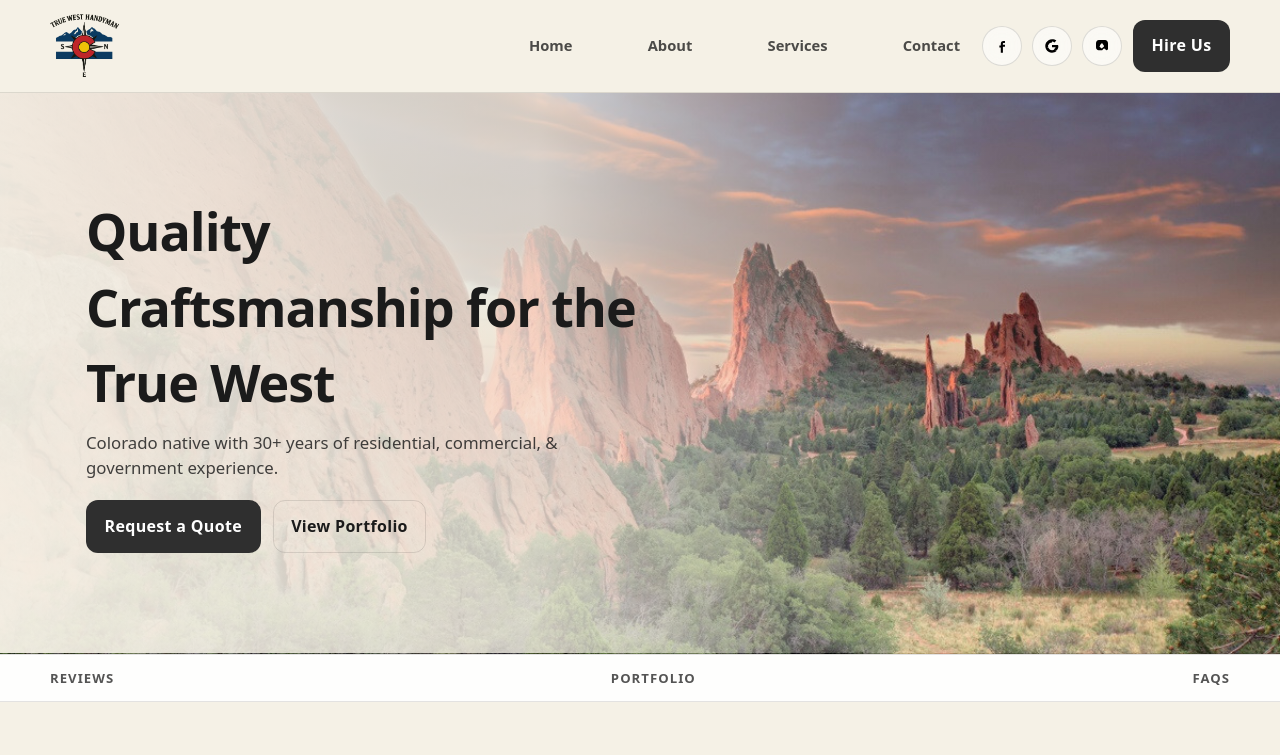
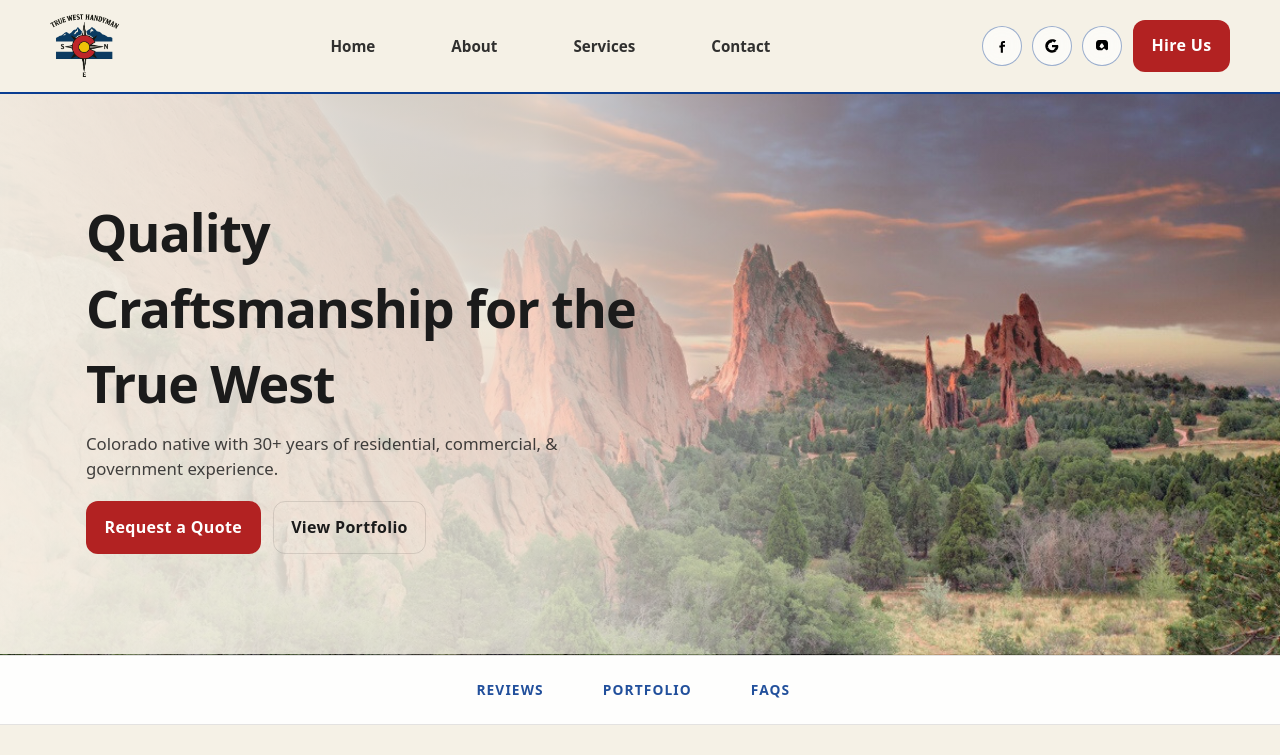
Before and after one commit to cmsteiner495/True-West-Handyman, a plain HTML site: page index.html in a window 1280 px wide. Shown: the top 755 px of the page. Drawn offline with Linux system fonts and the light colour scheme.

Commit message:
Apply Colorado palette and improve navigation

```diff
--- a/css/styles.css
+++ b/css/styles.css
@@ -6,12 +6,17 @@
   --panel: #ffffff;
   --line: rgba(27,27,27,.12);
 
+  --co-blue: #0A3D91;
+  --co-red: #B22222;
+  --co-gold: #D4A017;
+  --co-pine: #1F5E3B;
+
   --dark: #2a2a2a;
   --dark2: #1f1f1f;
 
   --accent: #67b36b;     /* green CTA like “Get a Free Quote” */
   --accent2: #6bc1c3;    /* optional secondary */
-  --btn: #2f2f2f;
+  --btn: var(--co-red);
   --btnText: #fff;
 
   --radius: 14px;
@@ -78,17 +83,17 @@ a:hover{ text-decoration: underline; }
 .site-header{
   position: sticky;
   top: 0;
-  z-index: 1000;
+  z-index: 1200;
   background: rgba(245,241,230,.86);
   backdrop-filter: blur(10px);
-  border-bottom: 1px solid var(--line);
+  border-bottom: 2px solid var(--co-blue);
   min-height: var(--header-height);
 }
 .header-row{
-  display:flex;
+  display:grid;
+  grid-template-columns: auto 1fr auto;
   align-items:center;
-  justify-content:space-between;
-  gap: 1rem;
+  gap: clamp(0.75rem, 1.8vw, 1.5rem);
   padding: var(--header-pad-y) 0;
 }
 .header-left{ flex: 0 0 auto; }
@@ -96,7 +101,7 @@ a:hover{ text-decoration: underline; }
   flex: 1 1 auto;
   display:flex;
   align-items:center;
-  justify-content:flex-end;
+  justify-content:center;
 }
 .header-right{
   flex: 0 0 auto;
@@ -121,25 +126,37 @@ a:hover{ text-decoration: underline; }
 }
 .nav-links{
   display:flex;
-  gap: clamp(34px, 5vw, 64px);
+  gap: clamp(18px, 4vw, 44px);
   align-items:center;
   list-style: none;
   margin: 0;
   padding: 0;
 }
 .nav-link{
-  display:block;
-  padding: .45rem .35rem;
-  font-size: .92rem;
+  display:inline-flex;
+  align-items:center;
+  justify-content:center;
+  min-height: 44px;
+  padding: 0.6rem 1rem;
+  font-size: .95rem;
   font-weight: 700;
-  opacity: .78;
+  opacity: .9;
+  border-radius: 999px;
+  transition: background-color 160ms ease, color 160ms ease, opacity 160ms ease;
 }
 .nav-link:hover{ opacity: 1; }
+.nav-link:hover,
+.nav-link:focus-visible,
+.nav-link:active{
+  background: #111;
+  color: #fff;
+  box-shadow: 0 0 0 2px rgba(10,61,145,0.28);
+  text-decoration: none;
+}
 .nav-link:focus-visible,
 .mobile-link:focus-visible,
 .quicklink:focus-visible{
-  outline: 2px solid rgba(0,0,0,0.35);
-  outline-offset: 3px;
+  outline: none;
 }
 
 
@@ -182,17 +199,17 @@ a:hover{ text-decoration: underline; }
   align-items:center;
   justify-content:center;
   border-radius: 999px;
-  border: 1px solid rgba(0,0,0,0.12);
-  background: rgba(255,255,255,0.55);
+  border: 1px solid rgba(10,61,145,0.4);
+  background: rgba(255,255,255,0.65);
   backdrop-filter: blur(8px);
   transition: background 180ms ease, border-color 180ms ease, transform 180ms ease;
   text-decoration:none !important;
 }
 .icon-btn:hover{
-  background: rgba(255,255,255,0.75);
-  border-color: rgba(0,0,0,0.18);
+  background: rgba(255,255,255,0.85);
+  border-color: var(--co-gold);
 }
-.icon-btn:focus-visible{ outline: 2px solid rgba(0,0,0,0.35); outline-offset: 2px; }
+.icon-btn:focus-visible{ outline: 2px solid var(--co-gold); outline-offset: 2px; }
 .icon-btn svg{ width: 18px; height: 18px; }
 .icon-btn:hover{ transform: translateY(-1px); }
 
@@ -271,6 +288,7 @@ a:hover{ text-decoration: underline; }
 .contact-card{
   background: rgba(255,255,255,.68);
   border: 1px solid var(--line);
+  border-top: 3px solid rgba(10,61,145,0.18);
   border-radius: var(--radius);
   padding: 1.25rem;
   box-shadow: var(--shadow);
@@ -298,7 +316,7 @@ a:hover{ text-decoration: underline; }
   border-bottom: 1px solid var(--line);
   background: rgba(255,255,255,.9);
   transition: box-shadow 180ms ease, background 180ms ease;
-  z-index: 999;
+  z-index: 1100;
 }
 .quicklink-nav.is-sticky{
   background: rgba(245,241,230,.96);
@@ -307,19 +325,53 @@ a:hover{ text-decoration: underline; }
 }
 .quicklink-row{
   display:flex;
-  justify-content:space-between;
-  gap: .75rem;
-  padding: .85rem 0;
+  justify-content:center;
+  gap: .85rem;
+  padding: .75rem 0;
 }
 .quicklink{
+  display:inline-flex;
+  align-items:center;
+  justify-content:center;
+  gap: .4rem;
+  min-height: 44px;
+  padding: 0.55rem 1rem;
   font-weight: 800;
   text-transform: uppercase;
   letter-spacing: .08em;
-  font-size: .82rem;
-  opacity: .75;
+  font-size: .86rem;
+  opacity: .9;
   text-decoration:none !important;
+  border-radius: 999px;
+  color: var(--co-blue);
+  transition: background-color 160ms ease, color 160ms ease, opacity 160ms ease;
+  position: relative;
+}
+.quicklink::after{
+  content: "";
+  width: 7px;
+  height: 7px;
+  border-radius: 999px;
+  background: var(--co-red);
+  opacity: 0;
+  transform: scale(.7);
+  transition: opacity 140ms ease, transform 140ms ease;
 }
 .quicklink:hover{ opacity: 1; }
+.quicklink:hover,
+.quicklink:focus-visible,
+.quicklink:active{
+  background: #111;
+  color: #fff;
+  box-shadow: 0 0 0 2px rgba(10,61,145,0.28);
+  text-decoration: none;
+}
+.quicklink:hover::after,
+.quicklink:focus-visible::after,
+.quicklink:active::after{
+  opacity: 1;
+  transform: scale(1);
+}
 
 /* ---------- Anchor offsets ---------- */
 #about,
@@ -327,7 +379,8 @@ a:hover{ text-decoration: underline; }
 #reviews,
 #portfolio,
 #faqs,
-#contact{
+#contact,
+#faq{
   scroll-margin-top: calc(var(--header-height) + var(--quicklink-height) + 16px);
 }
 
@@ -378,6 +431,7 @@ a:hover{ text-decoration: underline; }
 .service-card{
   background: rgba(255,255,255,.7);
   border: 1px solid var(--line);
+  border-top: 3px solid rgba(10,61,145,0.18);
   border-radius: var(--radius);
   overflow:hidden;
   box-shadow: 0 10px 30px rgba(0,0,0,.07);
@@ -413,6 +467,7 @@ a:hover{ text-decoration: underline; }
   margin:0;
   background: rgba(255,255,255,.65);
   border: 1px solid var(--line);
+  border-top: 3px solid rgba(10,61,145,0.18);
   border-radius: 14px;
   overflow:hidden;
 }
@@ -436,6 +491,7 @@ a:hover{ text-decoration: underline; }
 .review{
   background: rgba(255,255,255,.7);
   border: 1px solid var(--line);
+  border-top: 3px solid rgba(10,61,145,0.18);
   border-radius: var(--radius);
   padding: 1.1rem;
 }
@@ -450,6 +506,7 @@ a:hover{ text-decoration: underline; }
 .faq-item{
   background: rgba(255,255,255,.72);
   border: 1px solid var(--line);
+  border-top: 3px solid rgba(10,61,145,0.18);
   border-radius: var(--radius);
   padding: 1.1rem 1.25rem;
   box-shadow: 0 10px 30px rgba(0,0,0,.05);
@@ -471,6 +528,7 @@ a:hover{ text-decoration: underline; }
 .article{
   padding: 1rem 1rem;
   border: 1px solid var(--line);
+  border-top: 3px solid rgba(10,61,145,0.18);
   border-radius: 14px;
   background: rgba(255,255,255,.6);
   text-decoration:none !important;
@@ -507,8 +565,16 @@ a:hover{ text-decoration: underline; }
 }
 .footer-grid{
   display:grid;
-  grid-template-columns: repeat(auto-fit, minmax(200px, 1fr));
-  gap: 1.5rem;
+  grid-template-columns: repeat(auto-fit, minmax(220px, 1fr));
+  gap: 2.2rem;
+  column-gap: clamp(2rem, 4vw, 3rem);
+}
+.footer-grid .footer-col:nth-child(2){
+  justify-self: center;
+}
+.footer-list a,
+.footer-list li{
+  word-break: break-word;
 }
 .footer-col h4{
   margin: 0 0 .85rem;
@@ -528,11 +594,19 @@ a:hover{ text-decoration: underline; }
   padding-top: 1rem;
   color: rgba(255,255,255,.7);
 }
+.footer-bottom small{ display:block; text-align:center; }
 .muted{ opacity: .7; }
 
 /* ---------- Responsive ---------- */
 @media (max-width: 1024px){
   .nav-links{ gap: clamp(22px, 3vw, 40px); }
+}
+
+@media (min-width: 1025px){
+  .footer-grid{
+    grid-template-columns: 1.35fr 1fr 1.1fr 1fr;
+    column-gap: clamp(2.5rem, 5vw, 3.5rem);
+  }
 }
 
 @media (max-width: 768px){
--- a/index.html
+++ b/index.html
@@ -215,7 +215,7 @@
       </div>
 
       <div class="container footer-bottom">
-        <small>© 2025 True West Handyman Services LLC | All rights reserved.</small>
+        <small>© 2025 True West Handyman LLC | All rights reserved.</small>
       </div>
     </footer>
   </main>
--- a/js/main.js
+++ b/js/main.js
@@ -70,6 +70,7 @@
 
   setOffsets();
   window.addEventListener('resize', setOffsets);
+  window.addEventListener('load', setOffsets);
 
   if (hero && quicklinkNav) {
     const observer = new IntersectionObserver(
```
